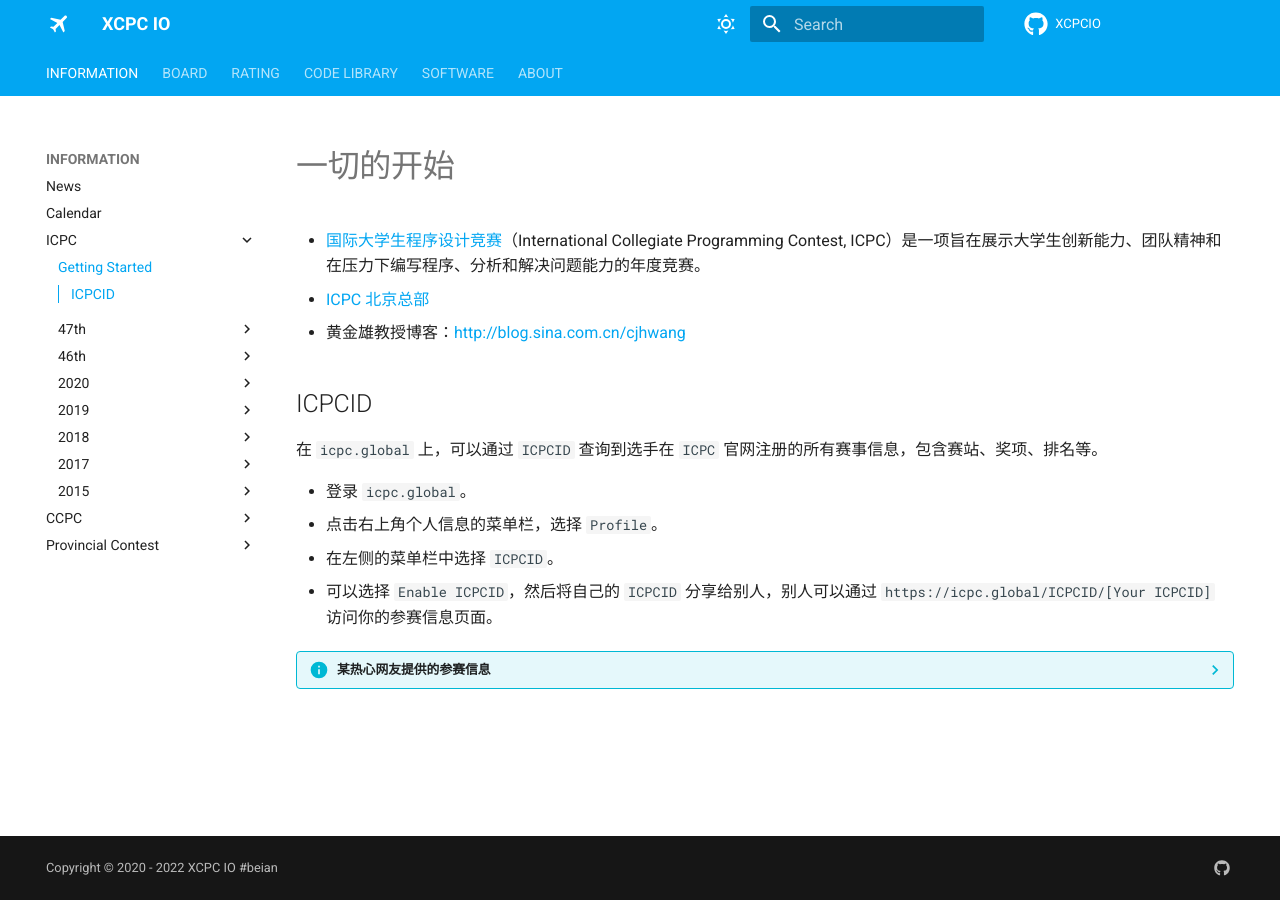
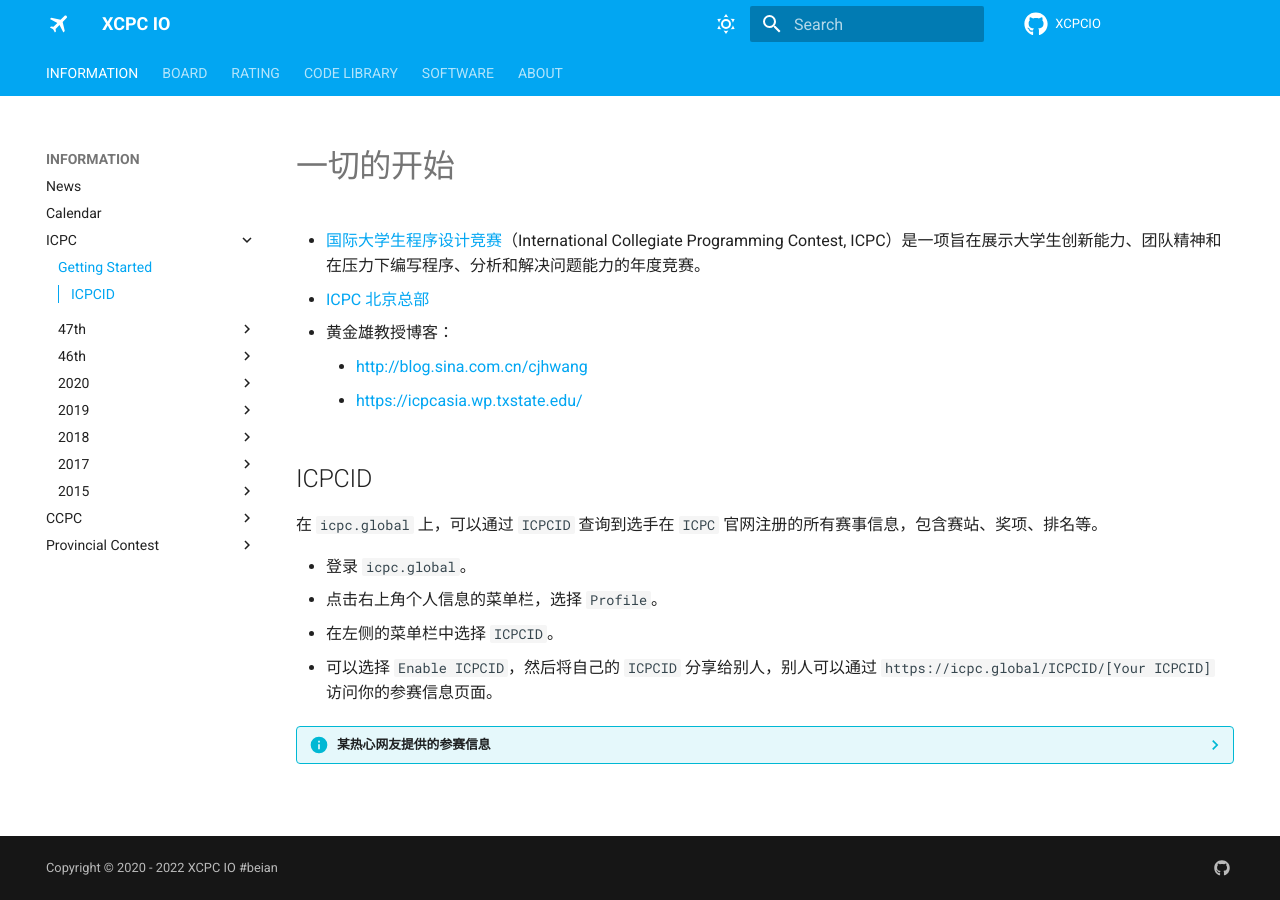
Before and after one commit to xcpcio/docs, an MkDocs documentation site: the page built from docs/info/icpc/index.md, in a window 1280 px wide. Built offline with MkDocs 1.6.1 and Material for MkDocs 9.7.7, drawn with Linux system fonts in a browser that asks for light colours; comment, search, counter and statistics services are not loaded; part of the change alters nothing that is shown.

```diff
--- a/docs/info/icpc/index.md
+++ b/docs/info/icpc/index.md
@@ -2,7 +2,9 @@
 
 - [国际大学生程序设计竞赛][ICPC]（International Collegiate Programming Contest, ICPC）是一项旨在展示大学生创新能力、团队精神和在压力下编写程序、分析和解决问题能力的年度竞赛。
 - [ICPC 北京总部](https://icpc.pku.edu.cn)
-- 黄金雄教授博客：http://blog.sina.com.cn/cjhwang
+- 黄金雄教授博客：
+    - http://blog.sina.com.cn/cjhwang
+    - https://icpcasia.wp.txstate.edu/
 
 ## ICPCID
 
```
